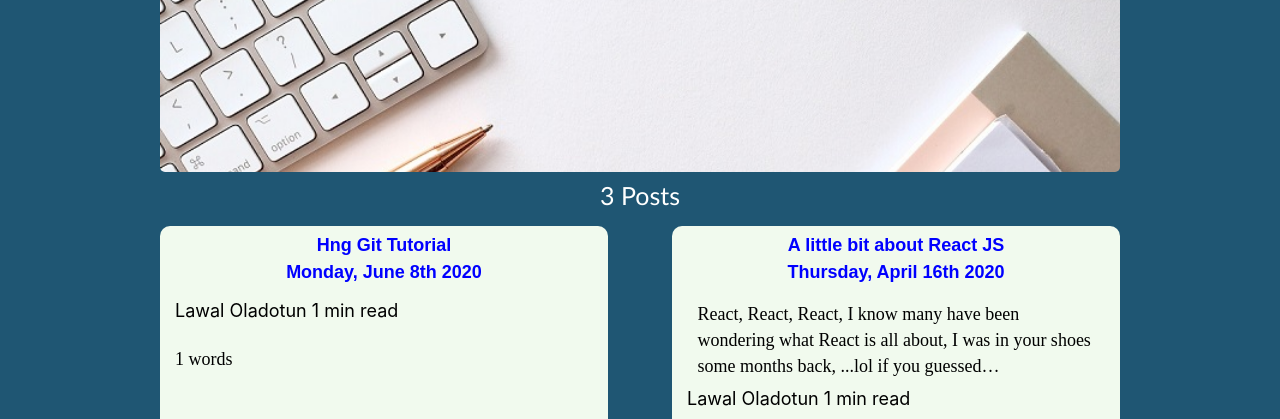
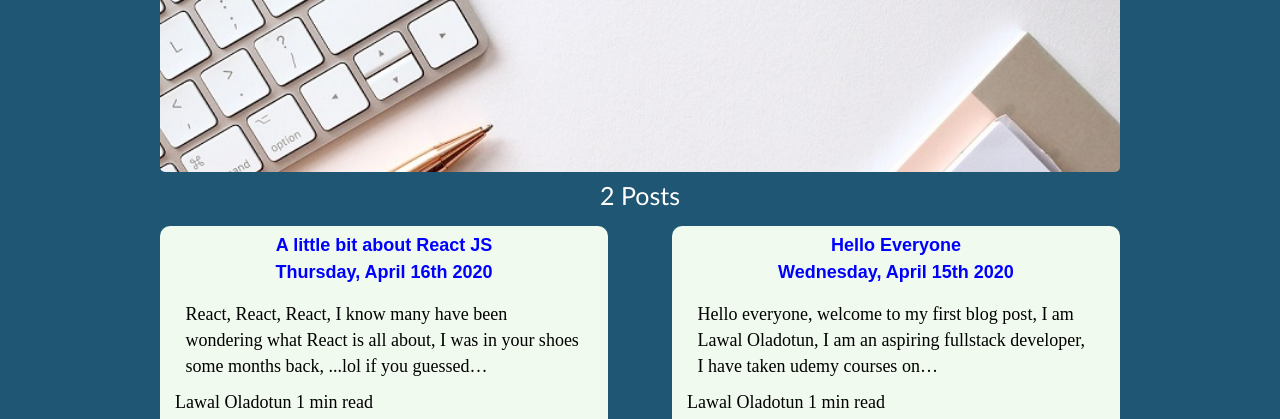
Before and after one commit to DotmanL/Dotdev-Blog, a Gatsby site: page / in a window 1280 px wide. Shown: the part 329-748 px from the top of the page. Built offline with nearby package versions, Linux system fonts and the light colour scheme; Gatsby itself is replaced by a stand-in of ours; a web font is replaced by a local one.

Commit message:
ui fixes

```diff
--- a/src/markdown-pages/hngGit.md
+++ /dev/null
@@ -1,6 +0,0 @@
----
-title: "Hng Git Tutorial"
-date: "2020-06-08"
-description: 'Hng Git Tutorial'
-author: 'Lawal Oladotun'
----
--- a/src/pages/index.js
+++ b/src/pages/index.js
@@ -176,13 +176,14 @@ export default ({data}) => (
             </BlogLink>
             <Ot>
             <Ex> {node.excerpt}</Ex>
-            <span><h4>{node.frontmatter.author} {node.timeToRead} min read </h4> </span>
+            <span>{node.frontmatter.author} {node.timeToRead} min read  </span>
             <p > {node.wordCount.words} words</p>
             </Ot>
           </Card>
 
         ))}
   </CardContent>
+
     </SubContainer>
   </Layout>
 )
```
